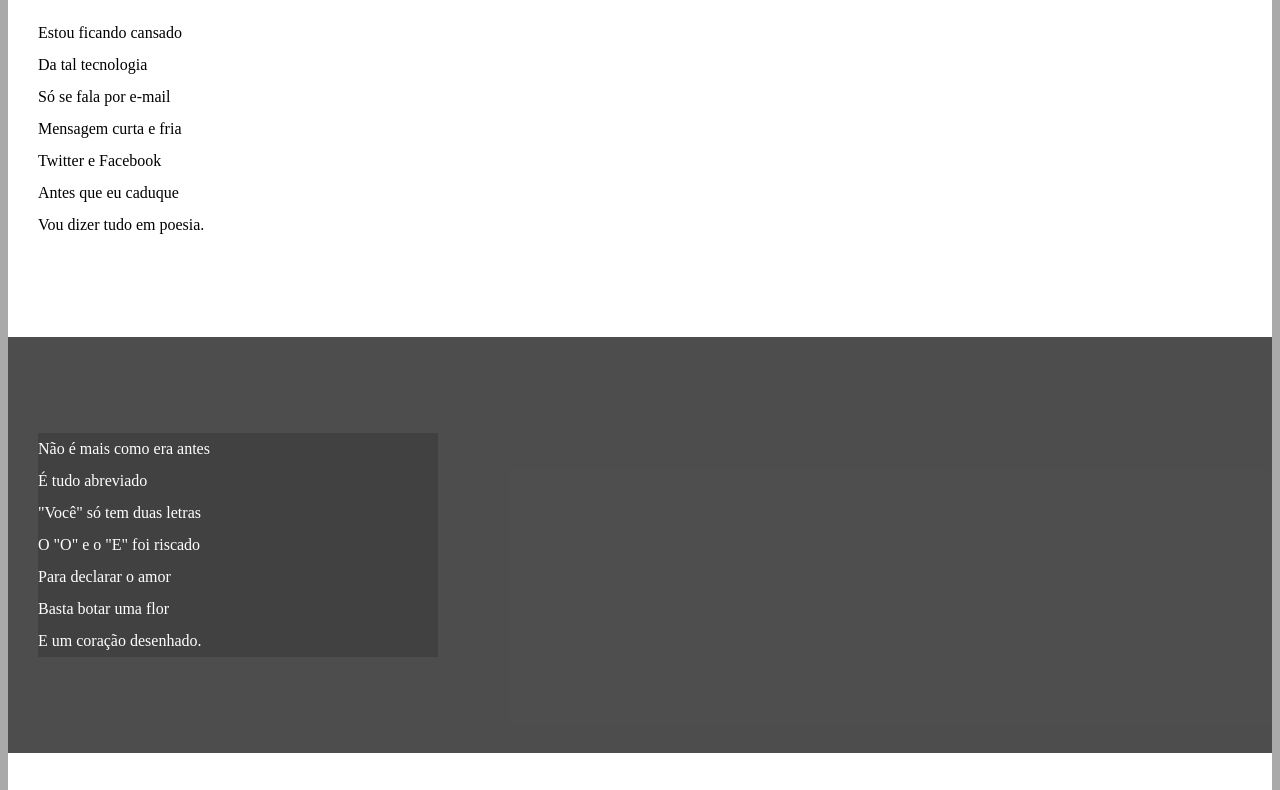
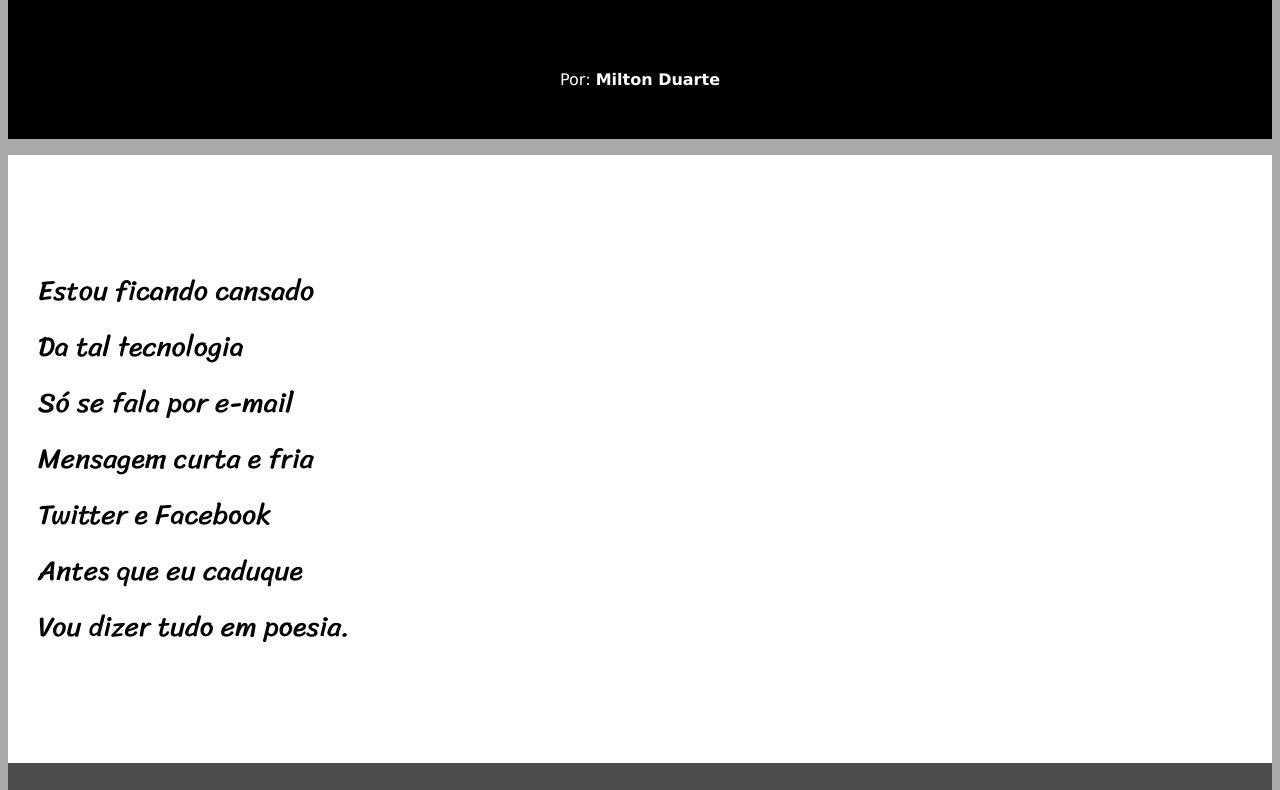
Before and after one commit to jonathanvieirawork/projeto-estudo-cordel, a plain HTML site: page index.html in a window 1280 px wide. Shown: the part 293-1083 px from the top of the page. Drawn offline with Linux system fonts and the light colour scheme.

Commit message:
atualização de estilos

```diff
--- a/style.css
+++ b/style.css
@@ -1,25 +1,46 @@
 @charset "UTF-8";
 
+@font-face {
+  font-family: Passion one;
+  src: url(Passion_One-header/PassionOne-Bold.ttf);
+}
+@font-face {
+  font-family: sriracha;
+  src: url(Sriracha-main/Sriracha-Regular.ttf);
+}
+
+:root{
+  --font1: Verdana, Geneva, Tahoma sans-serif;
+
+  --font2: Passion one;
+
+  --font3: sriracha;
+}
 *{
   margin 0px;
   padding 0px;
+  font-size: 1em;
 
   }
 
 html, body{
   min-height: 100vh;
   background-color: darkgray;
+  font-family: var(--font1);
 }
 
 header{
   background-color: black;
   color: white;
   text-align: center;
-}
+ }
 
 header > h1{
   padding-top: 50px;
   font-variant: small-caps;
+  font-family: var(--font2);
+  font-size: 10vw;
+
 }
 
 header > p{
@@ -41,12 +62,14 @@ section{
   padding-bottom: 10vh;
   padding-left: 30px;
   line-height: 2em;
+  font-size: 3.5vh;
 
 }
 
 section.normal{
   background-color: white;
   color: black;
+  font-family: var(--font3);
 }
 
 section.imagem{
@@ -55,8 +78,9 @@ color: white;
 
 }
 section.imagem > p{
+  display: inline-block;
   background-color: rgba(0, 0, 0, 0.151);
-  width: 400px;
+
 }
 
 footer{
```
